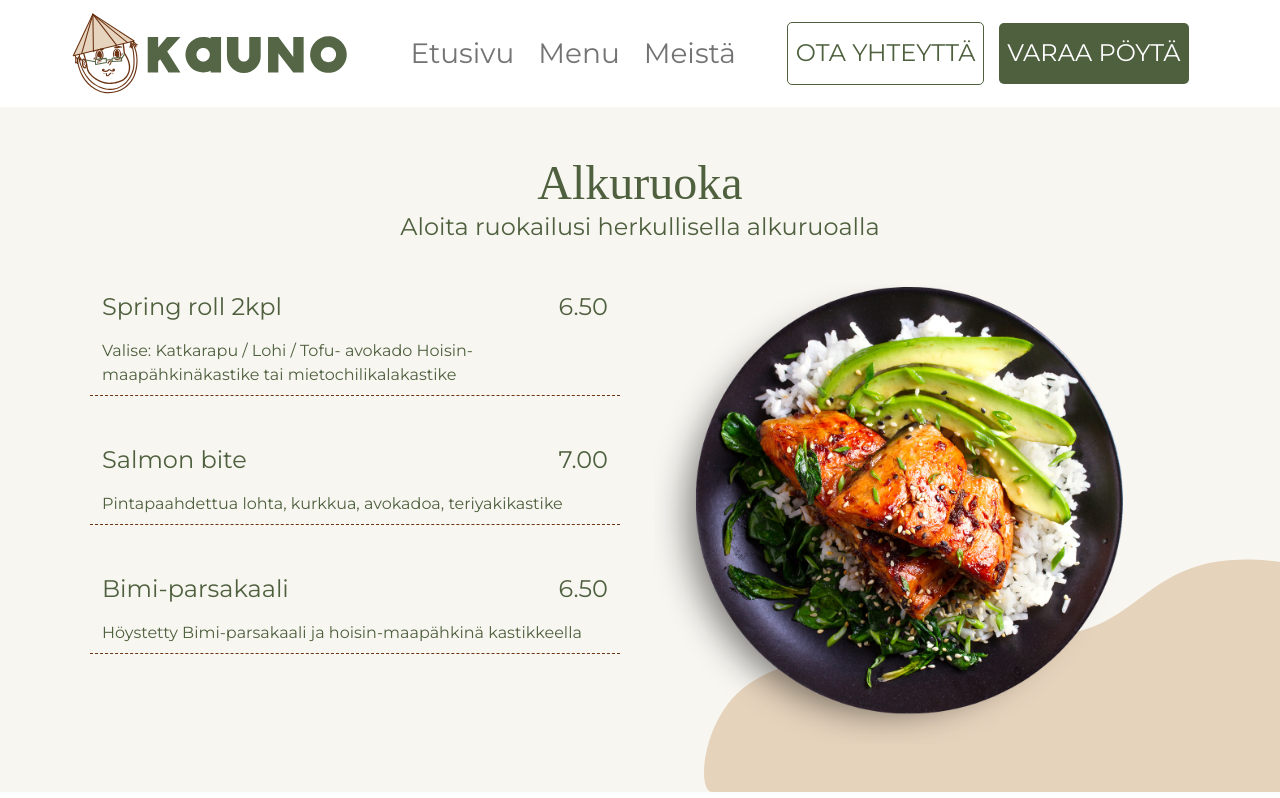
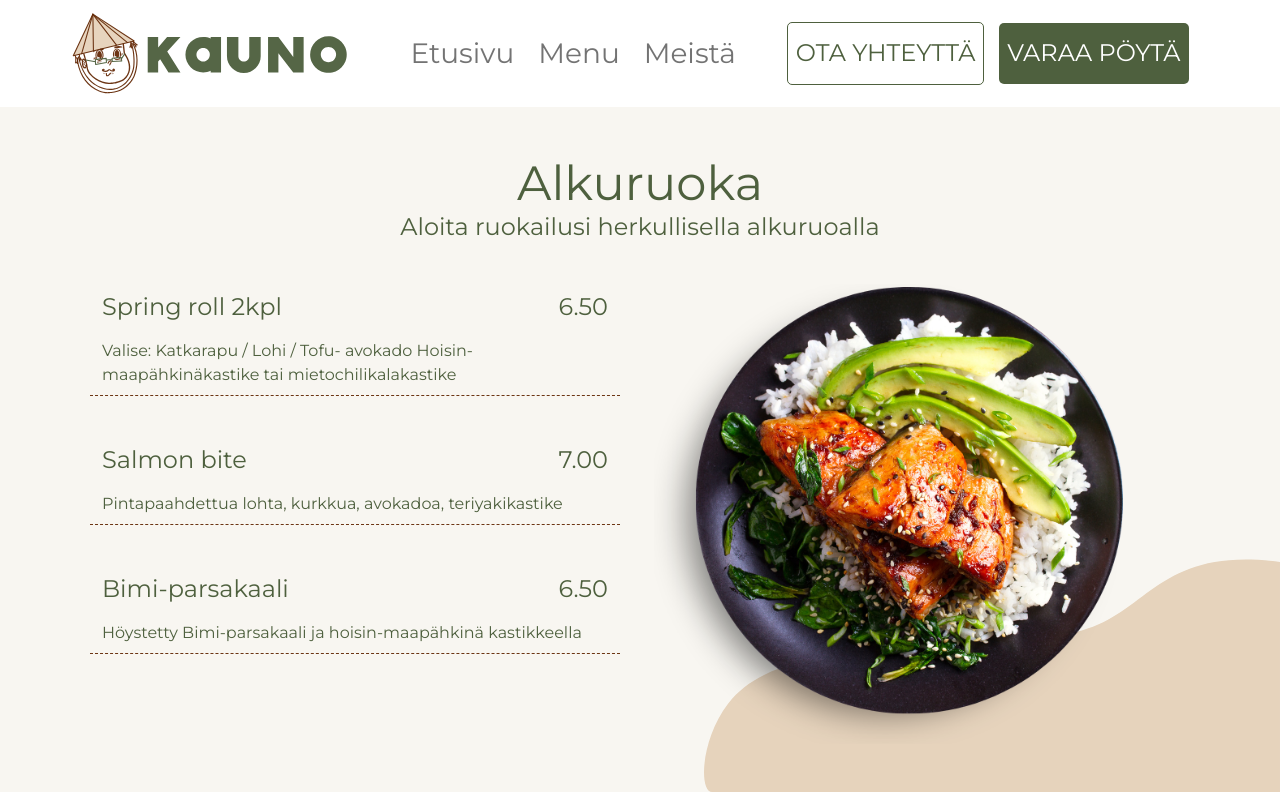
Before and after one commit to phuoc94/kauno-restaurant, a Next.js app: page /menu in a window 1280 px wide. Shown: the top 798 px of the page. Built offline with nearby package versions, Linux system fonts and the light colour scheme.

Commit message:
fix font

```diff
--- a/styles/globals.css
+++ b/styles/globals.css
@@ -47,7 +47,7 @@ a {
 
 .font-classique-saigon {
   //font-family: 'ClassiqueSaigon';
-  font-family: 'ClassiqueSaigon' !important;
+  font-family: 'ClassiqueSaigon', 'Montserrat' !important;
 }
 
 .color-primary {
```
